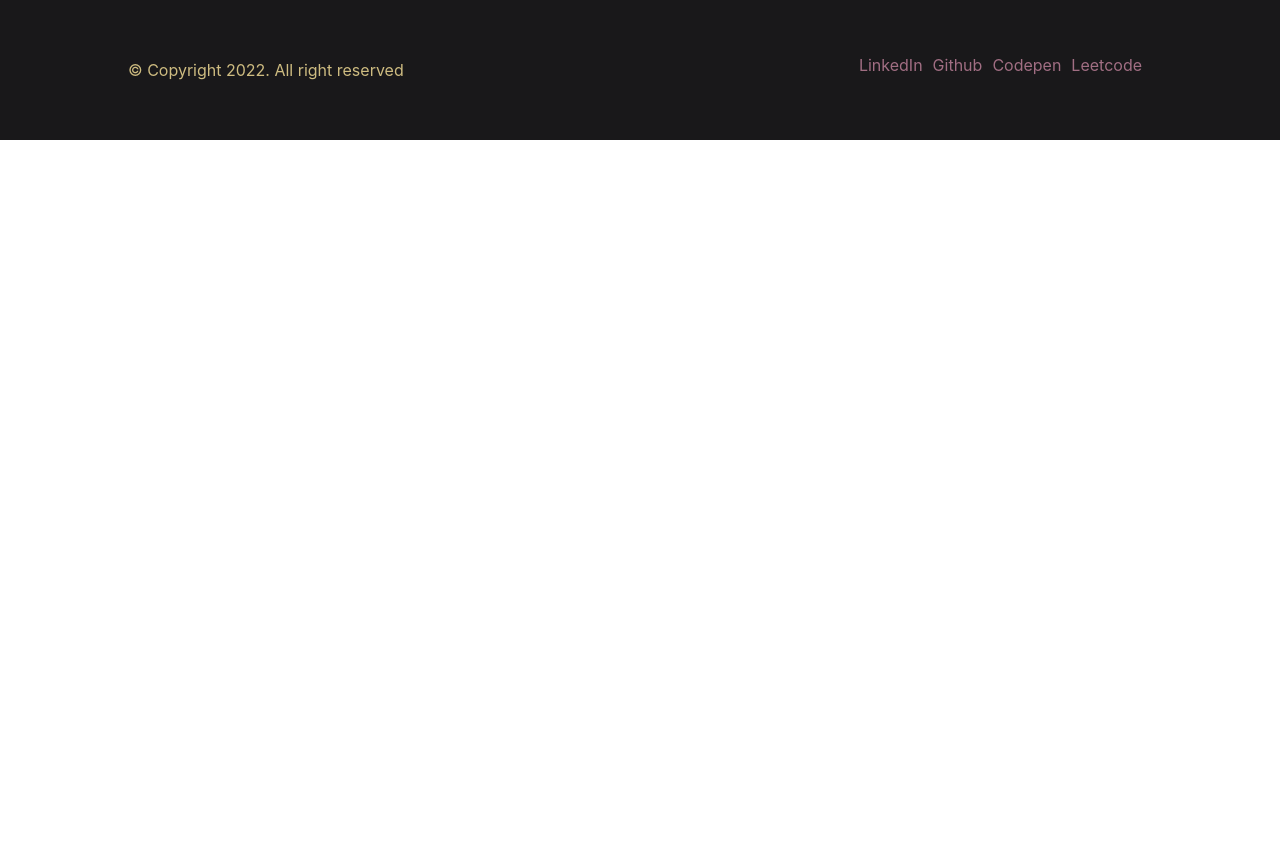
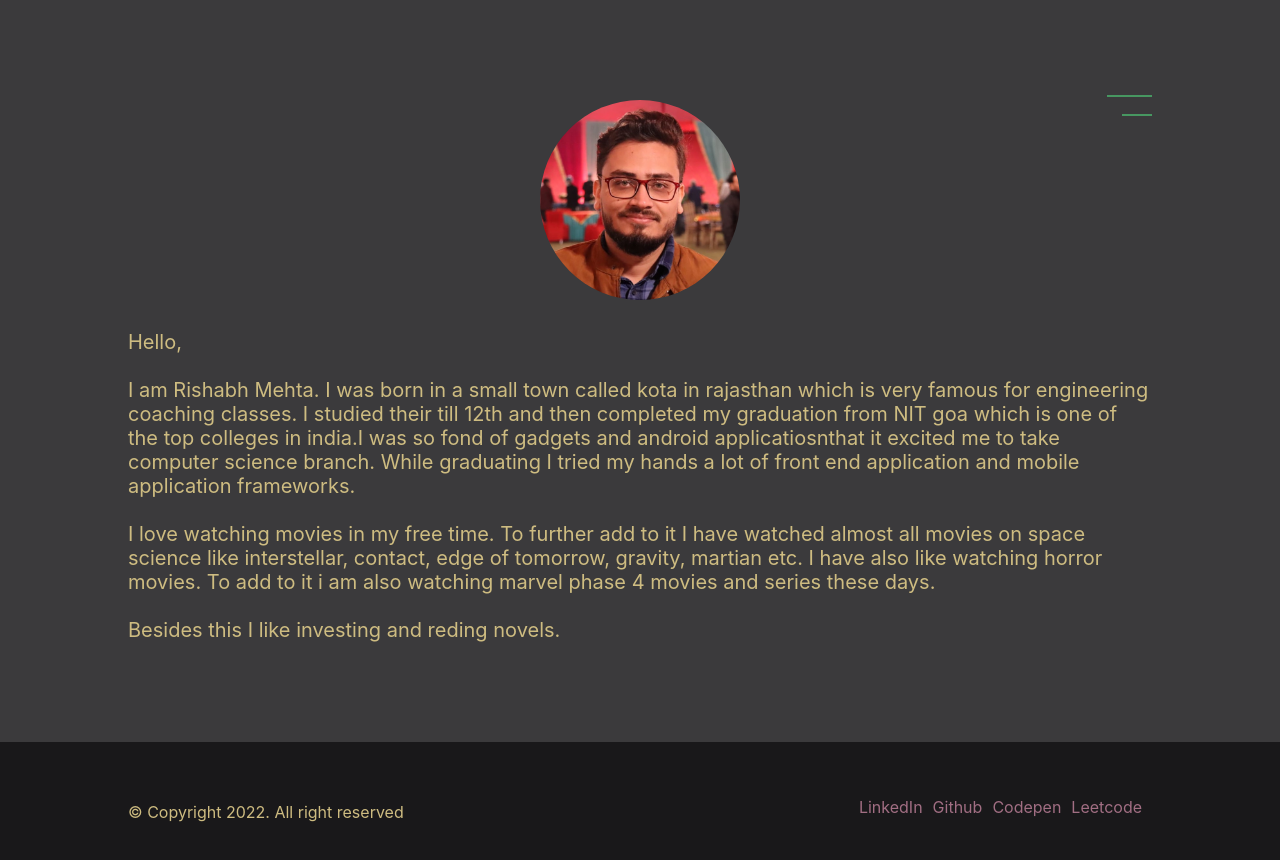
Before and after one commit to mehtarishabh/onerishabh, a React (Create React App) app: page /about in a window 1280 px wide. Shown: the top 860 px of the page. Before the commit the page ends 800 px from the top, so only its background shows below. Built offline with nearby package versions, Linux system fonts and the light colour scheme.

Commit message:
menu, contactus and about us added

```diff
--- a/src/App/App.js
+++ b/src/App/App.js
@@ -1,22 +1,28 @@
-import React from "react";
+import React, { useState } from "react";
 import { BrowserRouter, Routes, Route } from "react-router-dom";
 
 import Home from '../pages/Home/Home'
-import Gallery from '../pages/Gallery/Gallery'
-import Hire from '../pages/Hire/Hire'
-import CreateYours from '../pages/CreateYours/CreateYours'
+import About from '../pages/About/About'
+import ContactUs from '../pages/ContactUs/ContactUs'
 import Footer from '../ui/Footer/Footer'
 import './App.scss';
+import MainMenu from "../ui/MainMenu/MainMenu";
 
 function App() {
+  const [showMainMenu, setShowMainMenu] = useState(false);
+
   return (
     <BrowserRouter>
+      {!showMainMenu &&<div className='App_mainMenu' onClick={() => setShowMainMenu(true)}>
+        <div className='App_mainMenu_top'></div>
+        <div className='App_mainMenu_bottom'></div>
+      </div>}
+      {showMainMenu && <MainMenu closeClick={() => setShowMainMenu(false)}/>}
       <Routes>
         <Route exact path="/" element={<Home />}></Route>
-        <Route exact path="/gallery" element={<Gallery />} />
-        <Route exact path="/hire-me" element={<Hire />} />
-        <Route exact path="/create-yours" element={<CreateYours />} />
-        <Route render={() => <h1>Not found</h1>} />
+        <Route exact path="/about" element={<About />}></Route>
+        <Route exact path="/contact" element={<ContactUs />}></Route>
+        <Route render={() => <h1>Not found</h1>}></Route>
       </Routes>
       <Footer />
     </BrowserRouter>
--- a/src/App/App.scss
+++ b/src/App/App.scss
@@ -0,0 +1,36 @@
+@import 'src/styles/variables';
+@import 'src/styles/mixins/media-query';
+@import 'src/styles/mixins/breakpoint-vars';
+
+.App {
+  &_mainMenu {
+    position: fixed;
+    top: 5%;
+    right: 5%;
+    z-index: 1;
+    display: flex;
+    align-items: flex-end;
+    flex-direction: column;
+    justify-content: center;
+    cursor: pointer;
+    height: 50px;
+    width: 50px;
+
+
+    @include wide {
+      top: 10%;
+      right: 10%;
+    }
+
+    &_top {
+      width: 45px;
+      border: 1px solid $green;
+    }
+
+    &_bottom {
+      width: 30px;
+      margin-top: 17px;
+      border: 1px solid $green;
+    }
+  }
+}
--- a/src/pages/About/About.js
+++ b/src/pages/About/About.js
@@ -2,9 +2,22 @@ import './About.scss';
 
 function About() {
   return (
-    <>
-      About
-    </>
+    <div className='About'>
+      <img className='About_image' alt="rishabh" src={window.location.origin + '/images/rishabh.jpg'}></img>
+      <div className='About_text'>
+        Hello, <br /><br />
+        I am Rishabh Mehta. I was born in a small town called kota in rajasthan which is very famous for engineering coaching classes.
+        I studied their till 12th and then completed my graduation from NIT goa which is one of the top colleges in india.I was
+        so fond of gadgets and android applicatiosnthat it excited me to take computer science branch. While graduating I tried my hands
+        a lot of front end application and mobile application frameworks.
+        <br /><br />
+        I love watching movies in my free time. To further add to it I have watched almost all movies on space science like interstellar,
+        contact, edge of tomorrow, gravity, martian etc. I have also like watching horror movies. To add to it i am also watching marvel phase 4 movies
+        and series these days.
+        <br /><br />
+        Besides this I like investing and reding novels.
+      </div>
+    </div>
   );
 }
 
--- a/src/pages/About/About.scss
+++ b/src/pages/About/About.scss
@@ -0,0 +1,24 @@
+@import 'src/styles/variables';
+
+.About {
+  padding-top: 100px;
+  padding-bottom: 100px;
+  padding-left: 10%;
+  padding-right: 10%;
+  background-color: rgba($dark-grey, 0.85);
+  display: flex;
+  flex-direction: column;
+  align-items: center;
+
+  &_image {
+    border-radius: 50%;
+    height: 200px;
+    width: 200px;
+  }
+
+  &_text {
+    padding-top: 30px;
+    font-size: 20px;
+    color: $yellow;
+  }
+}
--- /dev/null
+++ b/src/pages/ContactUs/ContactUs.js
@@ -0,0 +1,17 @@
+import './ContactUs.scss';
+
+function ContactUs() {
+  return (
+    <div className='ContactUs'>
+      <img className='About_image' alt="rishabh" src={window.location.origin + '/images/rishabh.jpg'}></img>
+      <div className='ContactUs_text'>
+        <b>Phone:</b> 8747824255
+      </div>
+      <div className='ContactUs_text'>
+        <b>Email:</b> mehta.rishabh0@gmail.com
+      </div>
+    </div>
+  );
+}
+
+export default ContactUs;
--- a/src/pages/ContactUs/ContactUs.scss
+++ b/src/pages/ContactUs/ContactUs.scss
@@ -0,0 +1,24 @@
+@import 'src/styles/variables';
+
+.ContactUs {
+  padding-top: 100px;
+  padding-bottom: 100px;
+  padding-left: 10%;
+  padding-right: 10%;
+  background-color: rgba($dark-grey, 0.85);
+  display: flex;
+  flex-direction: column;
+  align-items: center;
+
+  &_image {
+    border-radius: 50%;
+    height: 200px;
+    width: 200px;
+  }
+
+  &_text {
+    padding-top: 30px;
+    font-size: 20px;
+    color: $yellow;
+  }
+}
--- a/src/pages/Home/Home.scss
+++ b/src/pages/Home/Home.scss
@@ -3,6 +3,7 @@
 @import 'src/styles/mixins/breakpoint-vars';
 
 .Home {
+
   &_stickyContainer {
     background-color: #3B3A3C;
 
--- a/src/pages/Home/Main/Main.scss
+++ b/src/pages/Home/Main/Main.scss
@@ -22,6 +22,7 @@
     padding-top: 10px;
     color: $yellow;
     font-size: 30px;
+    text-align: center;
   }
 
   &_scrolldown {
--- /dev/null
+++ b/src/ui/MainMenu/MainMenu.js
@@ -0,0 +1,16 @@
+import { NavLink } from 'react-router-dom';
+
+import './MainMenu.scss';
+
+function MainMenu(props) {
+  return (
+    <div className='MainMenu' onClick={props.closeClick}>
+      <div className='MainMenu_close'>X</div>
+        <NavLink to="/" className="MainMenu_items">Home</NavLink>
+        <NavLink to="/contact" className="MainMenu_items">Contact</NavLink>
+        <NavLink to="/about" className="MainMenu_items">About</NavLink>
+    </div>
+  );
+}
+
+export default MainMenu;
--- /dev/null
+++ b/src/ui/MainMenu/MainMenu.scss
@@ -0,0 +1,60 @@
+@import 'src/styles/variables';
+@import 'src/styles/mixins/media-query';
+@import 'src/styles/mixins/breakpoint-vars';
+
+.MainMenu {
+  position: fixed;
+  top: 0;
+  right: 0;
+  z-index: 1;
+  background-color: $grey;
+  color: rgba($dark-grey, 0.8);
+  width: 100%;
+  height: 100%;
+  display: flex;
+  flex-direction: column;
+
+  @include wide {
+    top: 10%;
+    right: 10%;
+    width: unset;
+    height: unset;
+  }
+
+  &_close {
+    font-size: 25px;
+    text-align: center;
+    cursor: pointer;
+    align-self: flex-end;
+    padding-top: 5%;
+    padding-right: 10px;
+    height: 65px;
+    width: 65px;
+
+    &:hover {
+      color: rgba($dark-grey, 0.4);
+    }
+
+    @include wide {
+      padding-top: 10px;
+      padding-right: unset;
+      height: 50px;
+      width: 50px;
+    }
+  }
+
+  &_items {
+    font-size: 25px;
+    padding: 20px;
+    padding-left: 80px;
+    padding-right: 80px;
+    cursor: pointer;
+    display: block;
+    text-decoration: none;
+    color: rgba($dark-grey, 0.8);
+
+    &:hover {
+      color: rgba($dark-grey, 0.4);
+    }
+  }
+}
```
Also changed, not shown: src/pages/ContactUs/ConatctUs.js (deleted, +0 -11 lines), public/images/rishabh.jpg (added).
